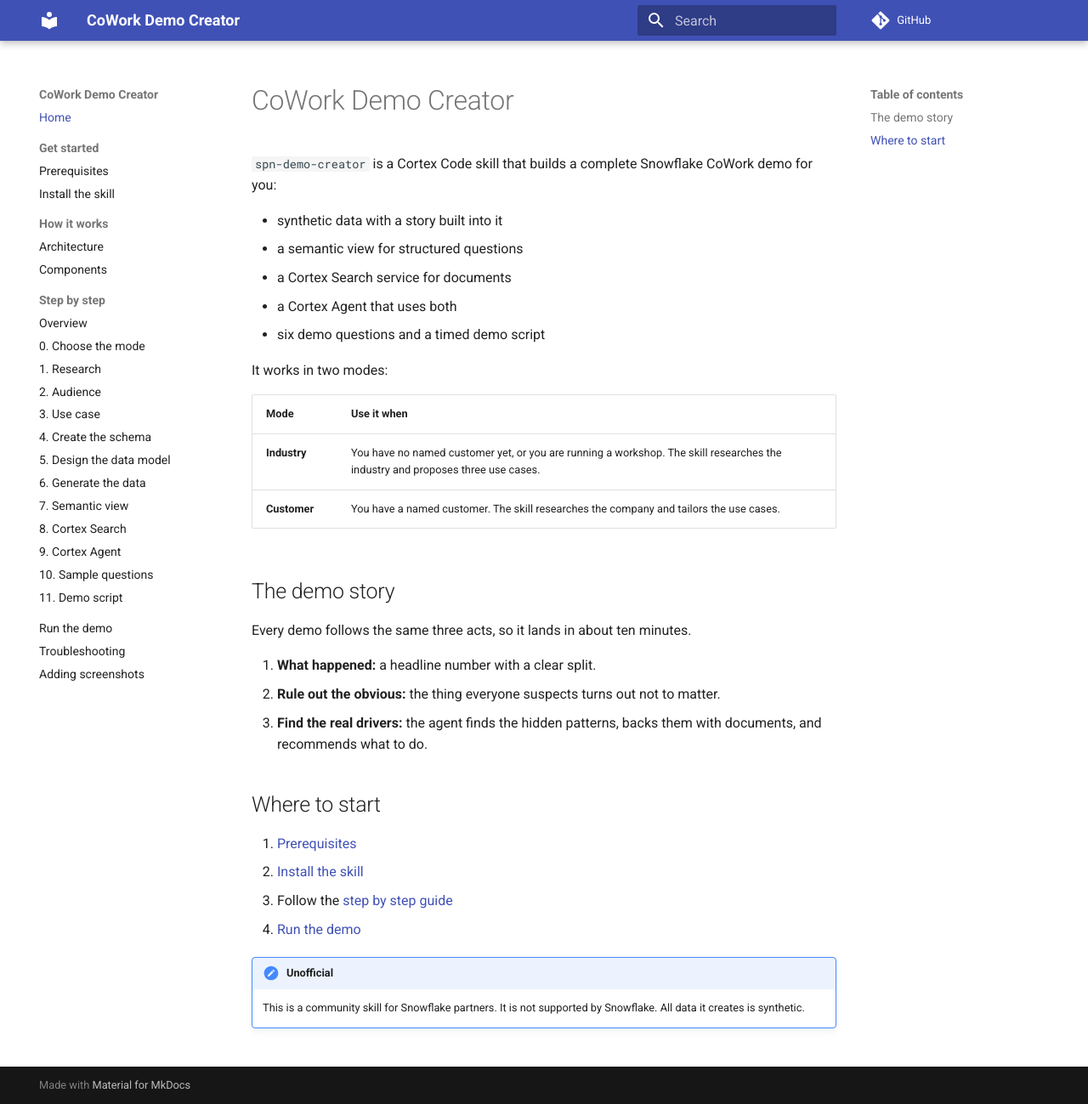
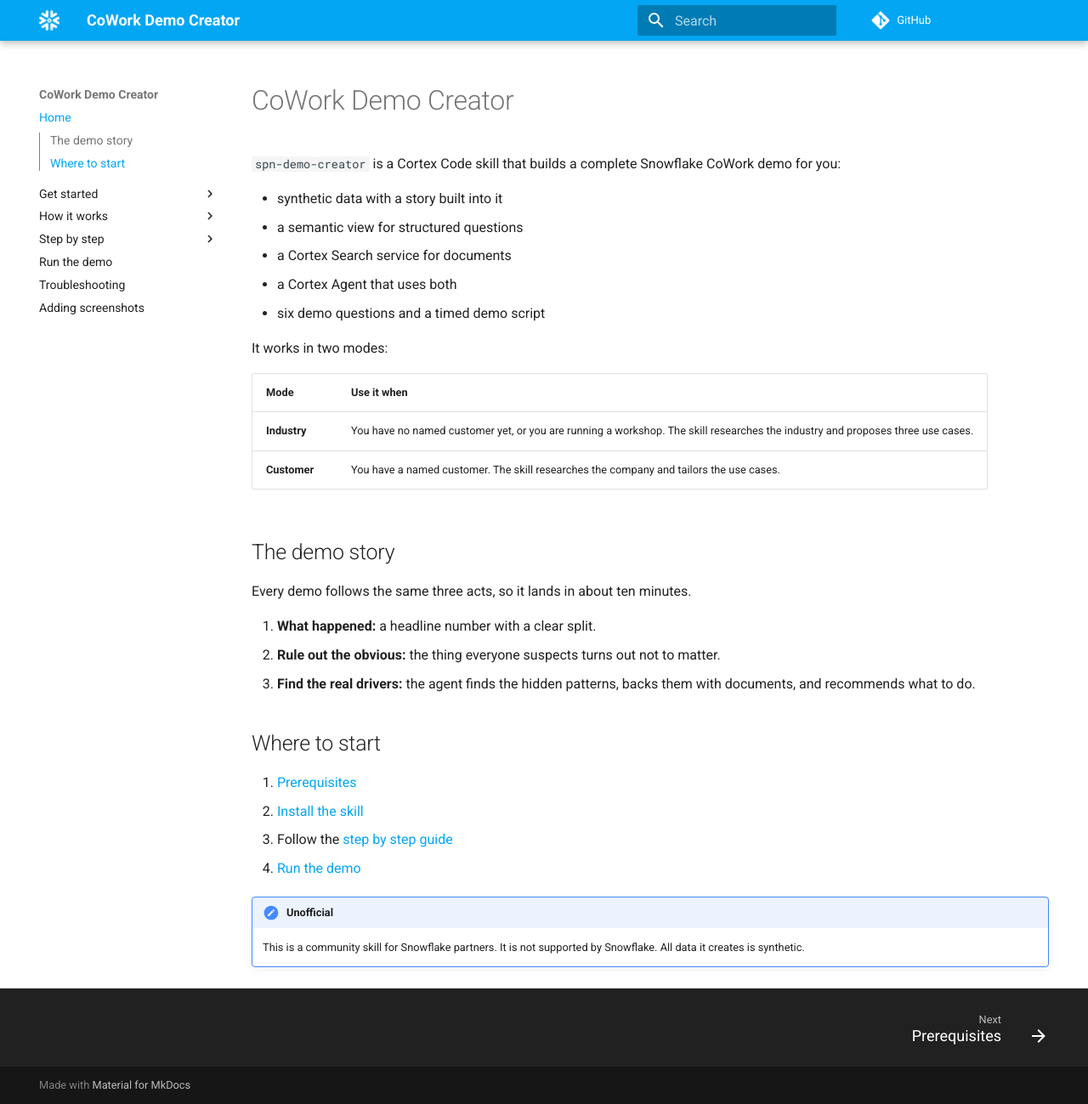
Before and after one commit to sfc-gh-makukreja/spn-demo-creator, an MkDocs documentation site: the page built from docs/index.md, in a window 1280 px wide and 1299 px high. Shown: the whole window at 85% size. Built offline with MkDocs 1.6.1 and Material for MkDocs 9.7.7, drawn with Linux system fonts in a browser that asks for light colours; comment, search, counter and statistics services are not loaded.

Commit message:
Style docs like pbi-semantic-view-demo: Snowflake logo, light blue theme, Pages workflow

```diff
--- a/mkdocs.yml
+++ b/mkdocs.yml
@@ -3,14 +3,19 @@ site_description: A Cortex Code skill that builds a Snowflake CoWork demo for an
 repo_url: https://github.com/sfc-gh-makukreja/spn-demo-creator
 theme:
   name: material
+  logo: images/snowflake-symbol-white.png
+  favicon: images/snowflake-symbol.png
+  palette:
+    primary: light blue
   features:
-    - navigation.sections
-    - navigation.top
+    - navigation.footer
     - content.code.copy
-    - content.tabs.link
+    - toc.integrate
 markdown_extensions:
   - admonition
   - pymdownx.details
+  - toc:
+      permalink: true
   - pymdownx.superfences:
       custom_fences:
         - name: mermaid
```
Also changed, not shown: docs/images/snowflake-symbol-white.png (added), docs/images/snowflake-symbol.png (added), 2 other files.
